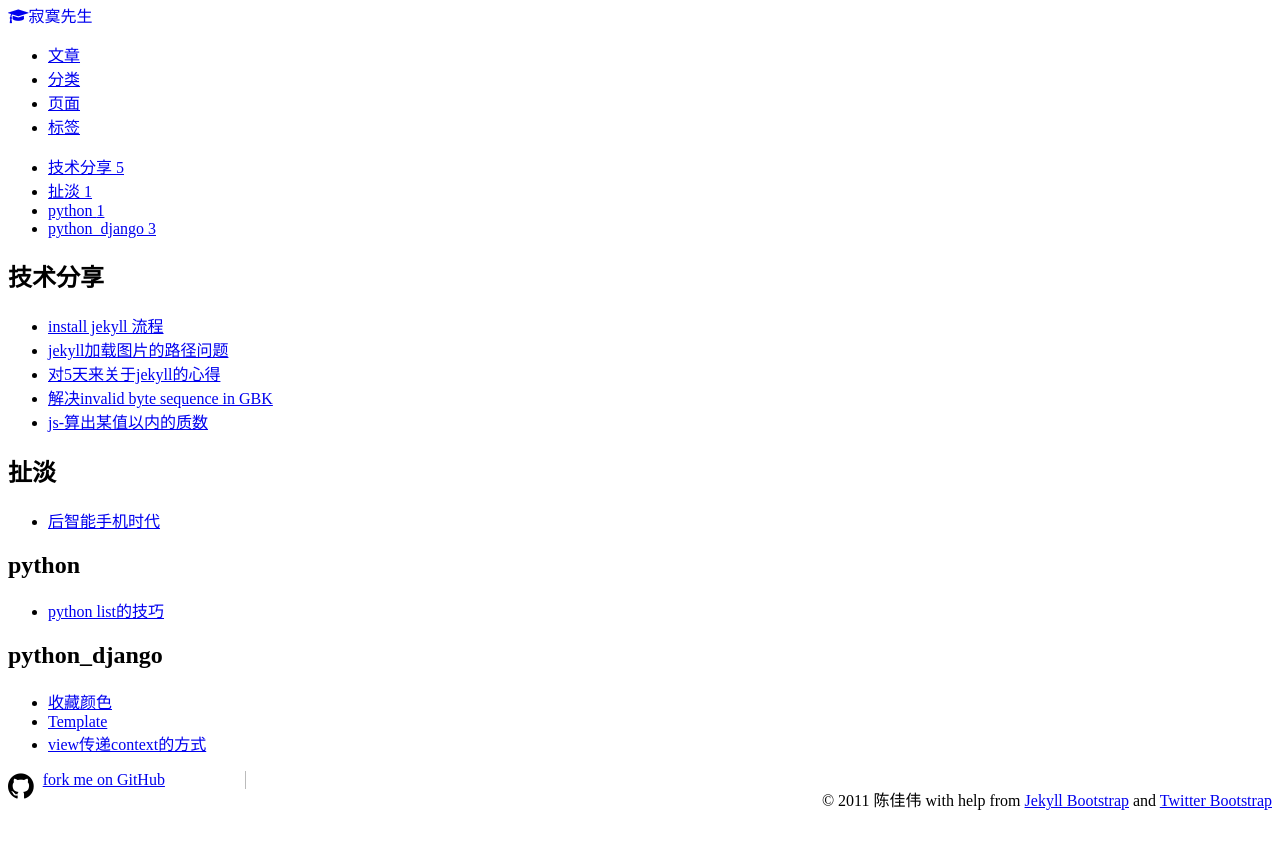
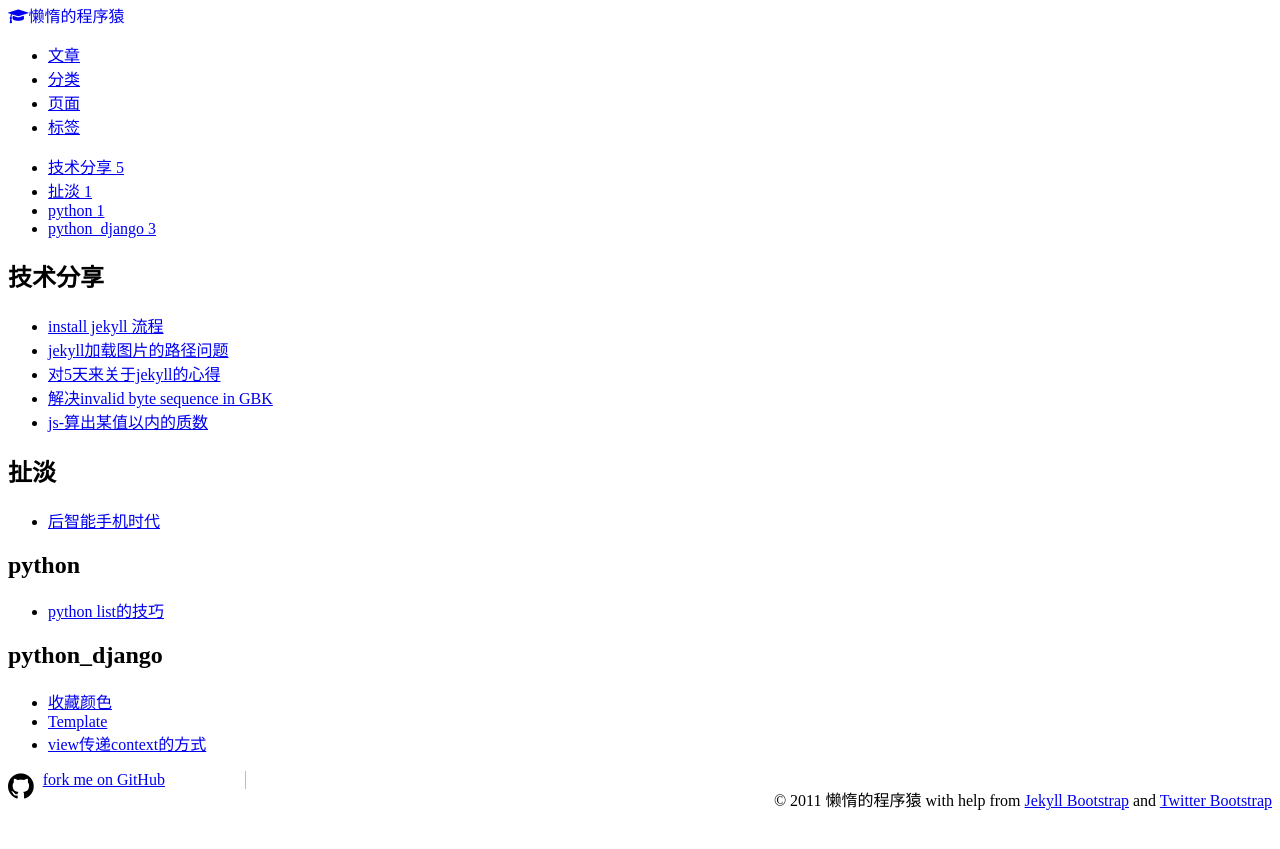
Before and after one commit to stzone/stzone.github.io, a Jekyll site: the page built from categories.html, in a window 1280 px wide. Shown: the top 849 px of the page. Built offline with Jekyll 4.4.1, drawn with Linux system fonts in a browser that asks for light colours; nearby versions of some CDN libraries; Markdown is read by kramdown in place of the engine named in the settings.

Commit message:
修改basepath

```diff
--- a/_config.yml
+++ b/_config.yml
@@ -10,11 +10,11 @@ safe: false
 # Themes are encouraged to use these universal variables
 # so be sure to set them if your theme uses them.
 #
-title : 寂寞先生
+title : 懒惰的程序猿
 tagline: Site Tagline
 author :
-  name : 陈佳伟
-  email : blah@email.test
+  name : 懒惰的程序猿
+  email : qq824810885@gmail.com
   github : username
   twitter : username
   feedburner : feedname
@@ -27,7 +27,7 @@ author :
 # Else if you are pushing to username.github.io, replace with your username.
 # Finally if you are pushing to a GitHub project page, include the project name at the end.
 #
-production_url : http://enml.github.io/blog
+production_url : https://stzone.github.io/stzone/stzone.github.io
 
 # All Jekyll-Bootstrap specific configurations are namespaced into this hash
 #
@@ -56,7 +56,7 @@ JB :
   #   - Only the following values are falsy: ["", null, false]
   #   - When setting BASE_PATH it must be a valid url.
   #     This means always setting the protocol (http|https) or prefixing with "/"
-  BASE_PATH : /blog
+  BASE_PATH : /
 
   # By default, the asset_path is automatically defined relative to BASE_PATH plus the enabled theme.
   # ex: [BASE_PATH]/assets/themes/[THEME-NAME]
```
